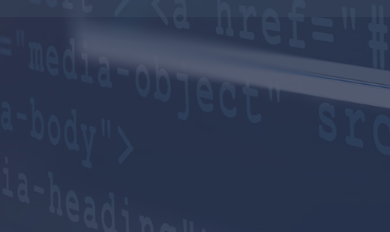
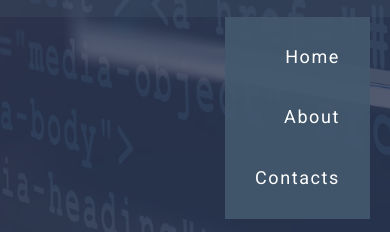
Before and after one commit to SofyaKisliak/grid-template_20211701, a website: page index.html in a window 390 px wide. Both pictures are taken after a click on the element 355 px from the left and 50 px from the top of the page. Shown: the part 84-316 px from the top of the page. Drawn offline with Linux system fonts and the light colour scheme.

Commit message:
исправление ошибок , валидация css кода, placeholder (form), кнопка меню, выпадающий список

```diff
--- a/assets/js/main.js
+++ b/assets/js/main.js
@@ -6,9 +6,19 @@
 	});
 });*/
 
-$(document).ready(function(){
+/*$(document).ready(function(){
 	$('.header-navbar__btn').on('click', function(){
 		$(this).toggleClass('active');
-    $('.header-navbar__list').stop(true, true).slideToggle(500);
+    $('.header-navbar__list').stop(true,true).slideToggle('active');
 	});
-});
+});*/
+
+$(document).ready(function () {
+
+	$('.header-navbar__btn').on('click', function () {
+	  $(this).toggleClass('active');
+	  $('.header-navbar__list').toggleClass('active');
+	  //$('.active').toggleClass('active');
+	});
+
+  });
--- a/assets/scss/_common.scss
+++ b/assets/scss/_common.scss
@@ -2,9 +2,11 @@
     box-sizing: border-box;
   }
   html{
+
     font-size: $font-size;
     font-family: $font-main;
     overflow-y: scroll;
+
     /*letter-spacing: 0.1em;*/
   }
 
@@ -165,7 +167,9 @@
 
    }
  }
-
+::placeholder{
+  color: white;
+}
 
 
        /*.hidden{
--- a/assets/scss/header/_header-navbar.scss
+++ b/assets/scss/header/_header-navbar.scss
@@ -12,6 +12,11 @@
     }
 
     &__btn{
+
+      @include md-min{
+          display: none;
+      }
+
       width: 30px;
       height: 22.5px;
       position: relative;
@@ -21,19 +26,12 @@
       cursor: pointer;
       transition:max-height 0.4s linear;
 
-
-
-      @include md-min{
-          display: none;
-      }
       @include md{
-          //display: block;
+          display: block;
           //justify-content: end;
 
       }
-
-
-      &.active span{
+     &.active span{
       &:nth-child(1) {
           top: 9px;
           width: 0%;
@@ -53,6 +51,8 @@
           width: 0%;
           left: 50%;
       }
+
+
     }
 
     &-row{
@@ -80,51 +80,42 @@
           top: 18px;
       }
 
+
+
+
+
     }
     }
 
     &__list{
-
-      @include unlist(0 (-$gap) 0 0);
-
-
-      @include md-min{
+        @include unlist(0 (-$gap) 0 0);
+        @include md-min{
           width: 100%;
           display: grid;
           justify-content: end;
           grid-template-columns: repeat(auto-fit, minmax(50px, max-content));
+        }
 
+
+
+      @include md{
+
+        display: none;
       }
 
-      @include md{
-          /*position: absolute;
-          top: 100%;
-          right: 20px;
-          display: none;
-          margin: 0;
-          padding: 0;
-          list-style: none;
-          text-align: right;
-          background-color: rgba($color-gray-dark, 0.9);*/
+
+          &.active{
+            @include unlist(0 (-$gap) 0 0);
+              display: block;
           position: absolute;
           top: 100%;
           right: 20px;
-          text-align: end;
+          text-align: right;
           background-color: rgba($color-gray-dark, 0.9);
+          }
 
 
-      }
 
-
-     /* &.active{
-          display: block;
-          position: absolute;
-          top: 100%;
-          right: 0;
-          text-align: end;
-          background-color: rgba($color-gray-dark, 0.9);
-
-    }*/
     }
     &__item{
         @include md-min{
--- a/index.html
+++ b/index.html
@@ -37,7 +37,7 @@
             <span class="header-navbar__btn-row"></span>
           </div>
 
-          <ul class="header-navbar__list" ><!--style="display: block;-->
+          <ul class="header-navbar__list">
             <li class="header-navbar__item">
               <a class="header-navbar__link" href="#">Home</a>
             </li>
```
Also changed, not shown: assets/css/style.css.
